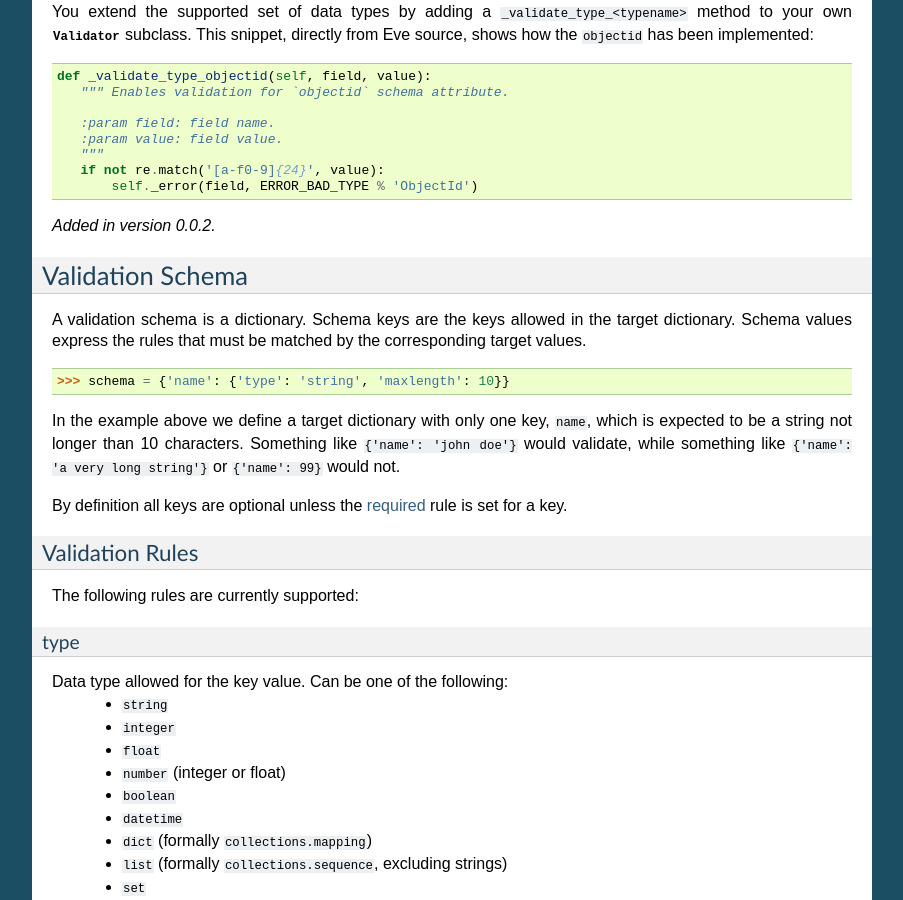
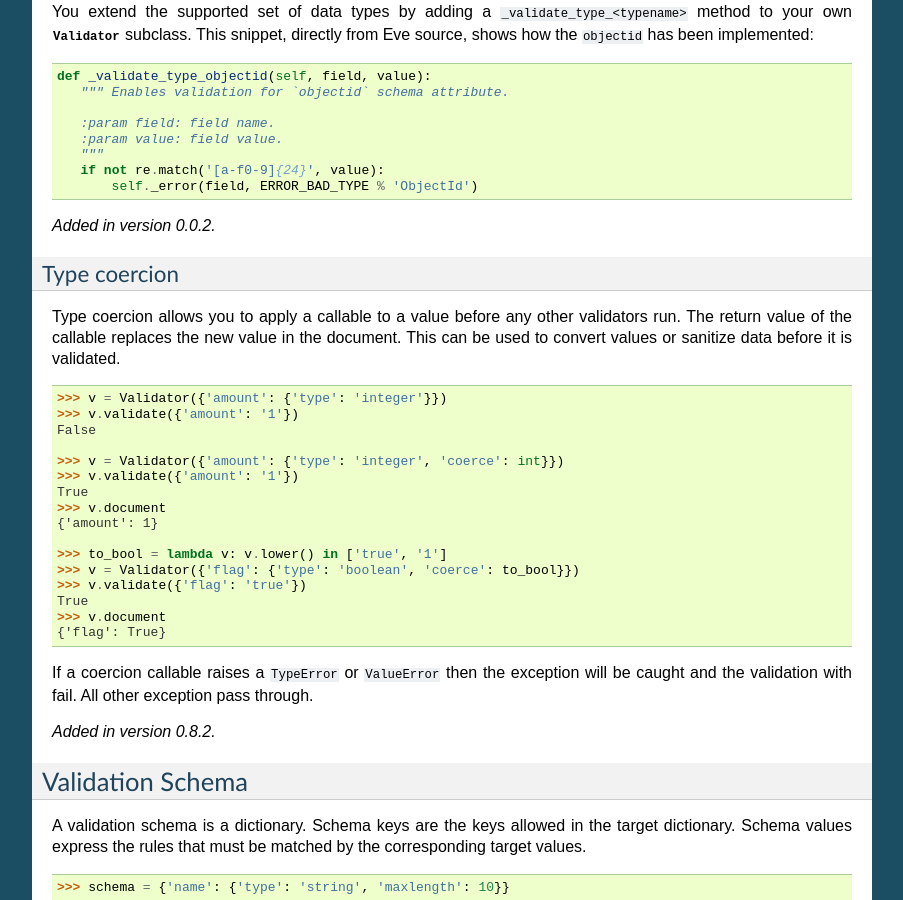
Before and after one commit to pyeve/cerberus, a Sphinx documentation site: the page built from docs/index.rst, in a window 1280 px wide and 900 px high, scrolled down 4098 px. Shown: the whole window, without its empty margins (198-1101 px from the left). Built offline with Sphinx 7.4.7, drawn with Linux system fonts in a browser that asks for light colours.

Commit message:
add a type coercion validator
catch TypeError and ValueError in coercian validator

add docs

flake8 fix

add custom error

type coercion is not destructive

add tests

updates docs

```diff
--- a/docs/index.rst
+++ b/docs/index.rst
@@ -258,6 +258,38 @@
             self._error(field, ERROR_BAD_TYPE % 'ObjectId')
 
 .. versionadded:: 0.0.2
+
+.. _type-coercion
+
+Type coercion
+~~~~~~~~~~~~~
+Type coercion allows you to apply a callable to a value before any other
+validators run.  The return value of the callable replaces the new value in
+the document.  This can be used to convert values or sanitize data before it is
+validated. ::
+
+    >>> v = Validator({'amount': {'type': 'integer'}})
+    >>> v.validate({'amount': '1'})
+    False
+
+    >>> v = Validator({'amount': {'type': 'integer', 'coerce': int}})
+    >>> v.validate({'amount': '1'})
+    True
+    >>> v.document
+    {'amount': 1}
+
+    >>> to_bool = lambda v: v.lower() in ['true', '1']
+    >>> v = Validator({'flag': {'type': 'boolean', 'coerce': to_bool}})
+    >>> v.validate({'flag': 'true'})
+    True
+    >>> v.document
+    {'flag': True}
+
+If a coercion callable raises a ``TypeError`` or ``ValueError`` then the
+exception will be caught and the validation with fail.  All other exception pass
+through.
+
+.. versionadded:: 0.8.2
 
 Validation Schema
 -----------------
```
Also changed, not shown: 3 other files.
